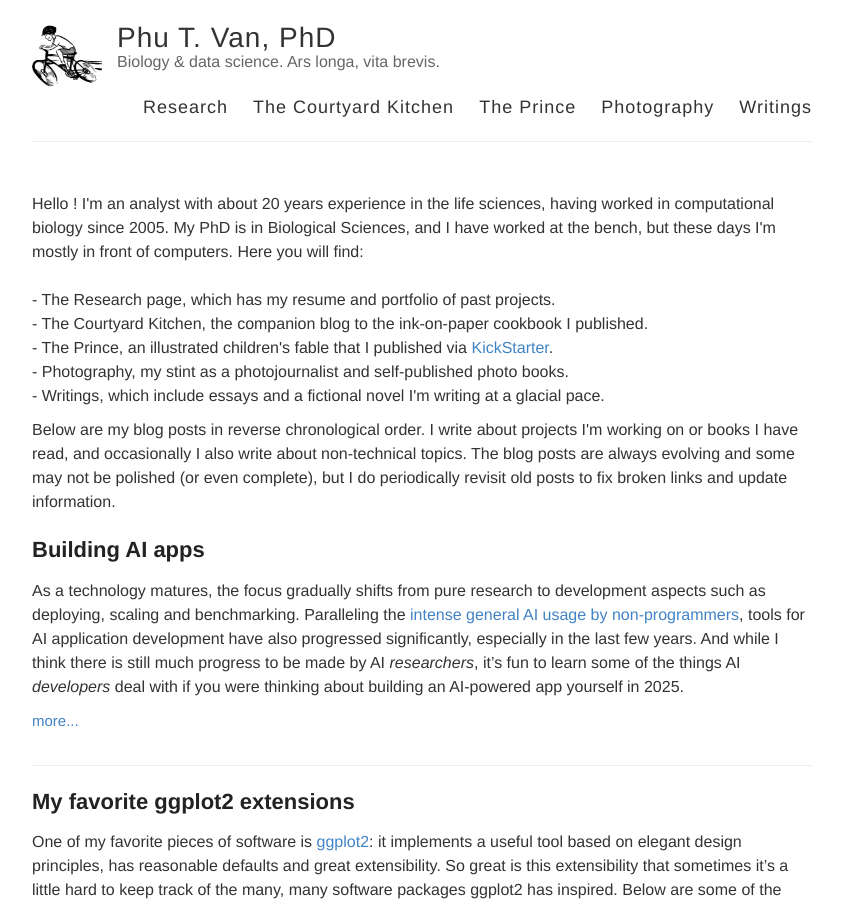
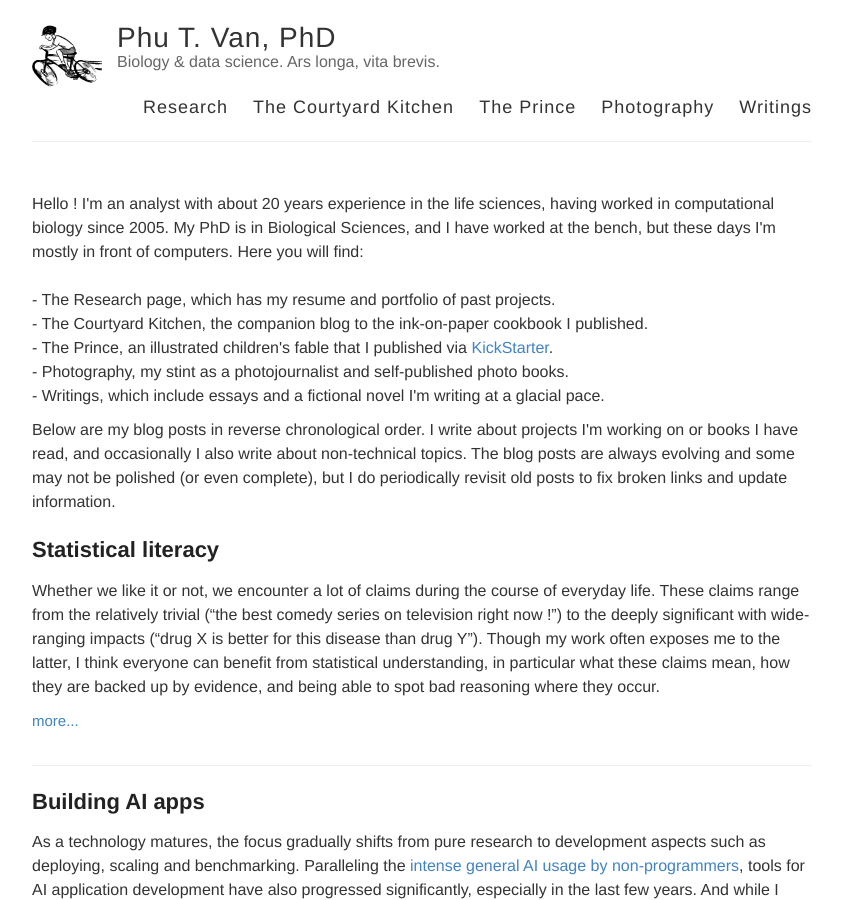
Before and after one commit to ptvan/ptvan.github.io, a Jekyll site: the page built from index.html, in a window 1280 px wide and 900 px high. Shown: the whole window, without its empty margins (218-1061 px from the left). Built offline with Jekyll 4.4.1, drawn with Linux system fonts in a browser that asks for light colours; some of the changed lines change nothing that is shown.

Commit message:
statistical literacy

```diff
--- /dev/null
+++ b/_posts/2026-01-18-statistical-literacy.md
@@ -0,0 +1,37 @@
+---
+layout: post
+title: Statistical literacy
+---
+
+Whether we like it or not, we encounter a lot of claims during the course of everyday life. These claims range from the relatively trivial ("the best comedy series on television right now !") to the deeply significant with wide-ranging impacts ("drug X is better for this disease than drug Y"). Though my work often exposes me to the latter, I think everyone can benefit from statistical understanding, in particular what these claims mean, how they are backed up by evidence, and being able to spot bad reasoning where they occur.
+
+### Extraordinary claims require extraordinary evidence
+
+I first encountered this saying in an undergraduate class, where it was said during a lecture (I forgot the broader context, unfortunately) It stuck with me because it is both a truth and a warning. Less dramatically, I think it's important to maintain a health skepticism of dramatic claims. A side note, speaking of the dramatic, the classic "How to Lie With Statistics" book turns out to have a [complicated legacy](https://www.refsmmat.com/articles/smoking-statistics.html).
+
+We often hear on the news that "new studies discover a link between [a disease] and [an activity or food]". This news rarely goes into the _sample size_ and _effect size_ of the studies. Early studies that show effect are often invalidated by larger later follow-up studies. This does not mean that the science is suspect. Science is informed by evidence, and when the evidence is incomplete or misunderstood, science suffers. But it also means additional data can drastically improve our understanding by clearing up past misconceptions.
+
+### Common statistical problems and fallacies
+
+**P-values**: Despite its widespread use, P-values are often misunderstood. Probably the most common misconception is that p-values do not make guarantees about the null hypothesis, nor does it necessarily support the alternative hypothesis. A statistically significant p-value also does not mean that a _practically significant_ effect has been found. When many hypothesis tests are performed, such as in the case of microarray or NGS data, P-values can also be inflated, requiring _multiple comparison correction_.
+
+**Statistical independence**: Many statistical tests and models assume that the observations are independent, though in practice this assumption is sometimes violated. For example, weight and height are often correlated in biological data: a large mouse is usually also heavy.
+
+**Pseudoreplication**: I previously talked about pseudoreplication in [my post on experimental design](https://ptvan.github.io/experimental-design/). This occurs when the experiment does not have enough replication, or the replications are not statistically independent.
+
+**Base-rate fallacy**: also called _false positive paradox_, this occurs when we ignore the general prevalence of a event, also called the _base rate_ of a test.
+
+**Simpson's paradox**: this occurs when trends observed in different parts of a dataset reverses when these parts are combined into a single dataset. Usually this happens when a confounding variable is involved but hasn't been accounted for.
+
+**Berkson's paradox**: also called _collider bias_, this occurs when two independent events appear to be correlated in a dataset.
+
+### Further reading
+
+Carl Bergstrom's [Calling Bullshit](https://callingbullshit.org/) covers some of this blogpost's points. Begun as a book, Bergstrom's efforts (working with colleague Jevin West) more recently include [Bullshit Machines](https://thebullshitmachines.com/) concerning LLMs. Other books on statistical literacy include
+[The Tiger That Isn't](https://plus.maths.org/content/tiger-isnt) and [The Art of Statistics](https://medium.com/@juntaah/review-the-art-of-statistics-david-spiegelhalter-ed366f4102ea). I haven't read these latter two (the links are to reviews), but intend to in the future.
+
+Emily Oster documents several instances where health recommendations given to pregnant women were based on historical studies with small and/or unrepresentative samples in her book [Expecting Better](https://www.penguinrandomhouse.com/books/310896/expecting-better-by-emily-oster/).
+
+Steven Goodmans' ["Twelve p-value misconceptions"](https://pubmed.ncbi.nlm.nih.gov/18582619/) is a good summary of the subject. The original is unfortunately locked behind a paywall, though you can find some of the same contents elsewhere, I find [this article](https://daniellakens.blogspot.com/2017/12/understanding-common-misconceptions.html) particularly useful due to its inclusion of plots showing the distributions. For multiple comparison correction, there is helpful coverage in [John McDonald's LibreTexts book](https://stats.libretexts.org/Bookshelves/Applied_Statistics/Biological_Statistics_(McDonald)/06%3A_Multiple_Tests/6.01%3A_Multiple_Comparisons).
+
+Berkson's paradox was recently illustrated using [real-world COVID data](https://pmc.ncbi.nlm.nih.gov/articles/PMC10016947/).
```
Also changed, not shown: _posts/2025-06-06-building-AI-apps.md (line endings or trailing spaces).
